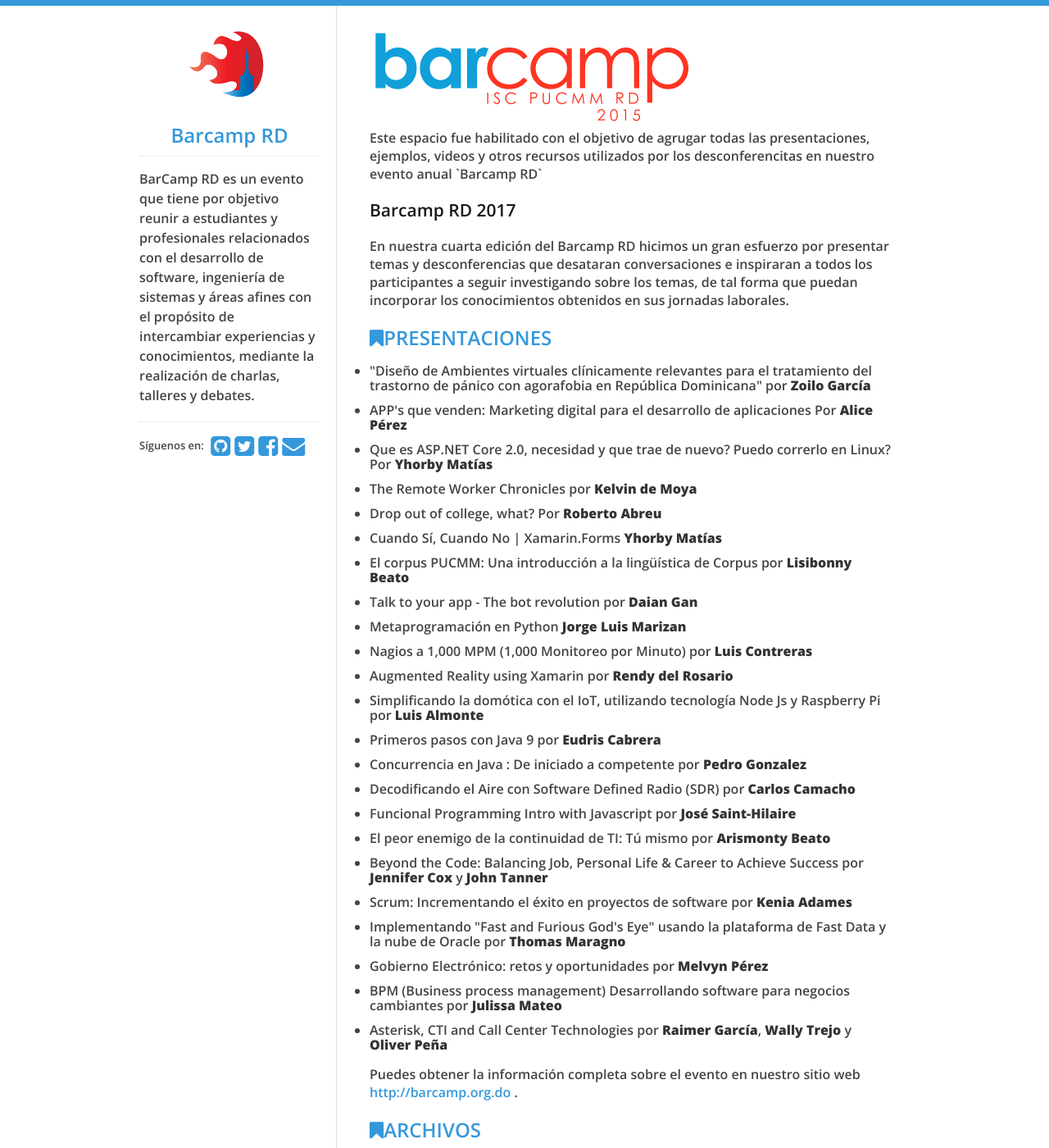
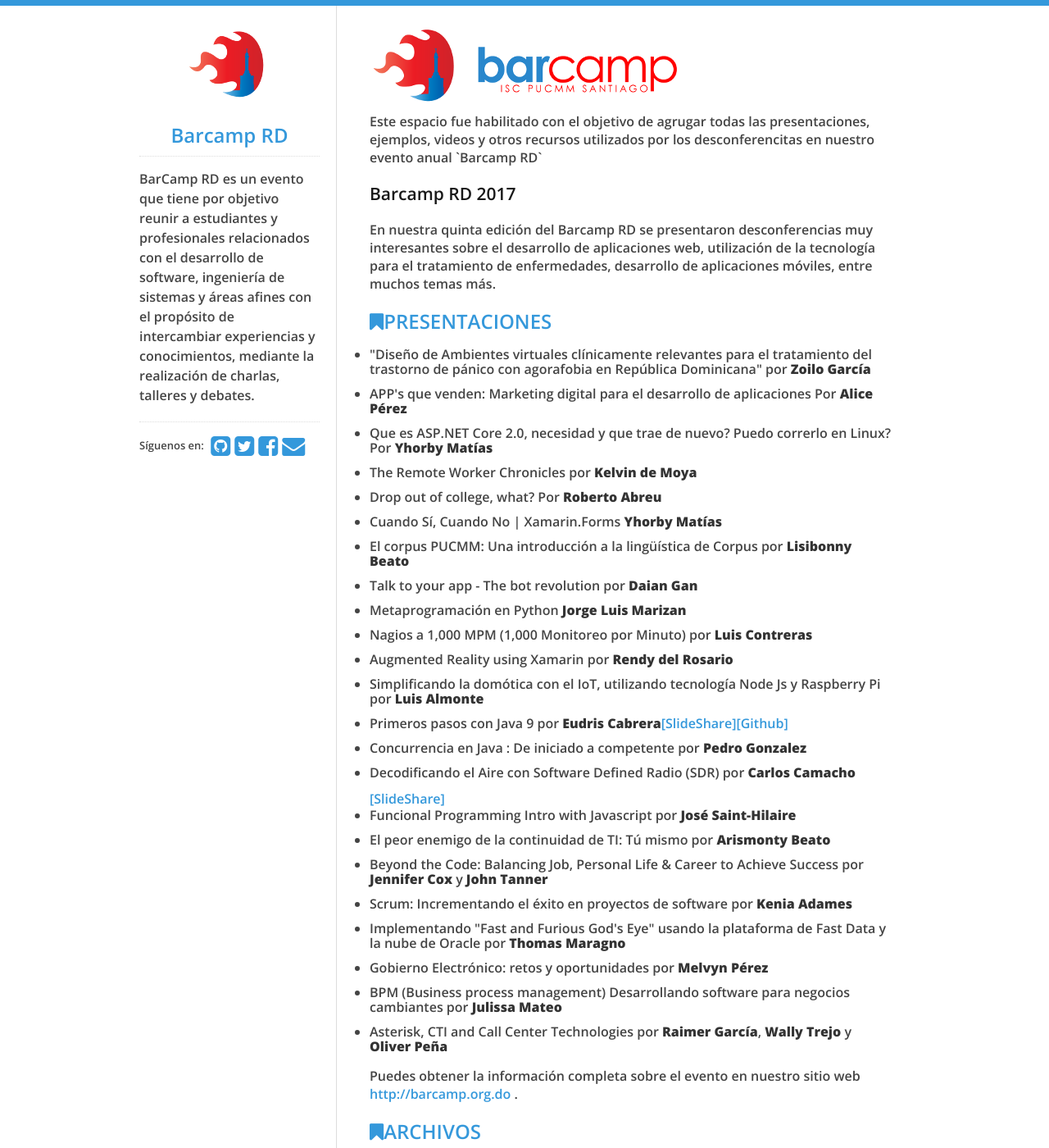
Before and after one commit to BarcampRD/BarcampRD.github.io, a Jekyll site: the page built from index.html, in a window 1280 px wide and 1400 px high. Shown: the whole window at 82% size. Built offline with Jekyll 4.4.1, drawn with Linux system fonts in a browser that asks for light colours; nearby versions of some CDN libraries.

Commit message:
updating slides information

```diff
--- a/index.html
+++ b/index.html
@@ -5,39 +5,40 @@ title: Presentaciones y otros recursos sobre el BarCamp RD
 
 <div id="home">
 
- <img src="/barcamp2015.png" class="logobarcamp" alt="BarCamp RD"/>
+ <img src="/barcamp-sm.png" class="logobarcamp" alt="BarCamp RD"/>
 
  <p>Este espacio fue habilitado con el objetivo de agrugar todas las presentaciones, ejemplos, videos y otros recursos utilizados por los desconferencitas en nuestro evento anual `Barcamp RD`</p>
 
  <h3>Barcamp RD 2017</h3>
-  <p> En  nuestra cuarta edición del Barcamp RD hicimos un gran esfuerzo por presentar temas y desconferencias que desataran conversaciones  e inspiraran a todos los participantes a seguir investigando sobre los temas, de tal forma que puedan incorporar los conocimientos obtenidos en sus jornadas laborales.
+  <p> En  nuestra quinta edición del Barcamp RD se presentaron desconferencias muy interesantes sobre el desarrollo de aplicaciones web, utilización de la tecnología para el tratamiento de enfermedades, desarrollo de aplicaciones móviles, entre muchos temas más.
   </p>
 
 <h2><i class="fa fa-bookmark"></i>PRESENTACIONES</h2>
 <ul>
-<li>"Diseño de Ambientes virtuales clínicamente relevantes para el tratamiento del trastorno de pánico con agorafobia en República Dominicana" por <strong>Zoilo García</strong>
-<li>APP's que venden: Marketing digital para el desarrollo de aplicaciones Por <strong>Alice Pérez</strong>
-<li>Que es ASP.NET Core 2.0, necesidad y que trae de nuevo? Puedo correrlo en Linux? Por <strong>Yhorby Matías</strong>
-<li>The Remote Worker Chronicles por <strong>Kelvin de Moya</strong>
-<li>Drop out of college, what? Por <strong>Roberto Abreu</strong>
-<li>Cuando Sí, Cuando No | Xamarin.Forms <strong>Yhorby Matías</strong>
-<li>El corpus PUCMM: Una introducción a la lingüística de Corpus por <strong>Lisibonny Beato</strong>
-<li>Talk to your app - The bot revolution por <strong>Daian Gan</strong>
-<li>Metaprogramación en Python <strong>Jorge Luis Marizan</strong>
-<li>Nagios a 1,000 MPM (1,000 Monitoreo por Minuto) por <strong>Luis Contreras</strong>
-<li>Augmented Reality using Xamarin por <strong>Rendy del Rosario</strong>
-<li>Simplificando la domótica con el IoT, utilizando tecnología Node Js y Raspberry Pi por <strong>Luis Almonte</strong>
-<li>Primeros pasos con Java 9 por <strong>Eudris Cabrera</strong>
-<li>Concurrencia en Java : De iniciado a competente por <strong>Pedro Gonzalez</strong>
-<li>Decodificando el Aire con Software Defined Radio (SDR) por <strong>Carlos Camacho</strong>
-<li>Funcional Programming Intro with Javascript por <strong>José Saint-Hilaire</strong>
-<li>El peor enemigo de la continuidad de TI: Tú mismo por <strong>Arismonty Beato</strong>
-<li>Beyond the Code: Balancing Job, Personal Life & Career to Achieve Success por <strong>Jennifer Cox</strong> y <strong>John Tanner</strong>
-<li>Scrum: Incrementando el éxito en proyectos de software por <strong>Kenia Adames</strong>
-<li>Implementando "Fast and Furious God's Eye" usando la plataforma de Fast Data y la nube de Oracle por <strong>Thomas Maragno</strong>
-<li>Gobierno Electrónico: retos y oportunidades por <strong>Melvyn Pérez</strong>
-<li>BPM (Business process management) Desarrollando software para negocios cambiantes por <strong>Julissa Mateo</strong>
-<li>Asterisk, CTI and Call Center Technologies por <strong>Raimer García</strong>, <strong>Wally Trejo</strong> y <strong>Oliver Peña</strong></li>
+<li>"Diseño de Ambientes virtuales clínicamente relevantes para el tratamiento del trastorno de pánico con agorafobia en República Dominicana" por <strong>Zoilo García</strong></li>
+<li>APP's que venden: Marketing digital para el desarrollo de aplicaciones Por <strong>Alice Pérez</strong></li>
+<li>Que es ASP.NET Core 2.0, necesidad y que trae de nuevo? Puedo correrlo en Linux? Por <strong>Yhorby Matías</strong></li>
+<li>The Remote Worker Chronicles por <strong>Kelvin de Moya</strong></li>
+<li>Drop out of college, what? Por <strong>Roberto Abreu</strong></li>
+<li>Cuando Sí, Cuando No | Xamarin.Forms <strong>Yhorby Matías</strong></li>
+<li>El corpus PUCMM: Una introducción a la lingüística de Corpus por <strong>Lisibonny Beato</strong></li>
+<li>Talk to your app - The bot revolution por <strong>Daian Gan</strong></li>
+<li>Metaprogramación en Python <strong>Jorge Luis Marizan</strong></li>
+<li>Nagios a 1,000 MPM (1,000 Monitoreo por Minuto) por <strong>Luis Contreras</strong></li>
+<li>Augmented Reality using Xamarin por <strong>Rendy del Rosario</strong></li>
+<li>Simplificando la domótica con el IoT, utilizando tecnología Node Js y Raspberry Pi por <strong>Luis Almonte</strong></li>
+<li>Primeros pasos con Java 9 por <strong>Eudris Cabrera</strong><a href="https://www.slideshare.net/eudris/primeros-pasos-con-java-9" target="_blank">[SlideShare]</a><a href="https://github.com/ecabrerar/java9-labs" target="_blank">[Github]</a></li>
+<li>Concurrencia en Java : De iniciado a competente por <strong>Pedro Gonzalez</strong></li>
+<li>Decodificando el Aire con Software Defined Radio (SDR) por <strong>Carlos Camacho</strong></li>
+<a href="https://www.slideshare.net/vacax/barcamp-2017-decodificando-el-aire-con-software-defined-radio" target="_blank">[SlideShare]</a></li>
+<li>Funcional Programming Intro with Javascript por <strong>José Saint-Hilaire</strong></li>
+<li>El peor enemigo de la continuidad de TI: Tú mismo por <strong>Arismonty Beato</strong></li>
+<li>Beyond the Code: Balancing Job, Personal Life & Career to Achieve Success por <strong>Jennifer Cox</strong> y <strong>John Tanner</strong></li>
+<li>Scrum: Incrementando el éxito en proyectos de software por <strong>Kenia Adames</strong></li>
+<li>Implementando "Fast and Furious God's Eye" usando la plataforma de Fast Data y la nube de Oracle por <strong>Thomas Maragno</strong></li>
+<li>Gobierno Electrónico: retos y oportunidades por <strong>Melvyn Pérez</strong></li>
+<li>BPM (Business process management) Desarrollando software para negocios cambiantes por <strong>Julissa Mateo</strong></li>
+<li>Asterisk, CTI and Call Center Technologies por <strong>Raimer García</strong>, <strong>Wally Trejo</strong> y <strong>Oliver Peña</strong></li></li>
 </ul>
 
  <p>Puedes obtener la información completa sobre el evento en nuestro sitio web {% if site.data.theme.site_url %}
```
Also changed, not shown: Gemfile.lock, barcamp-sm.png (added).
